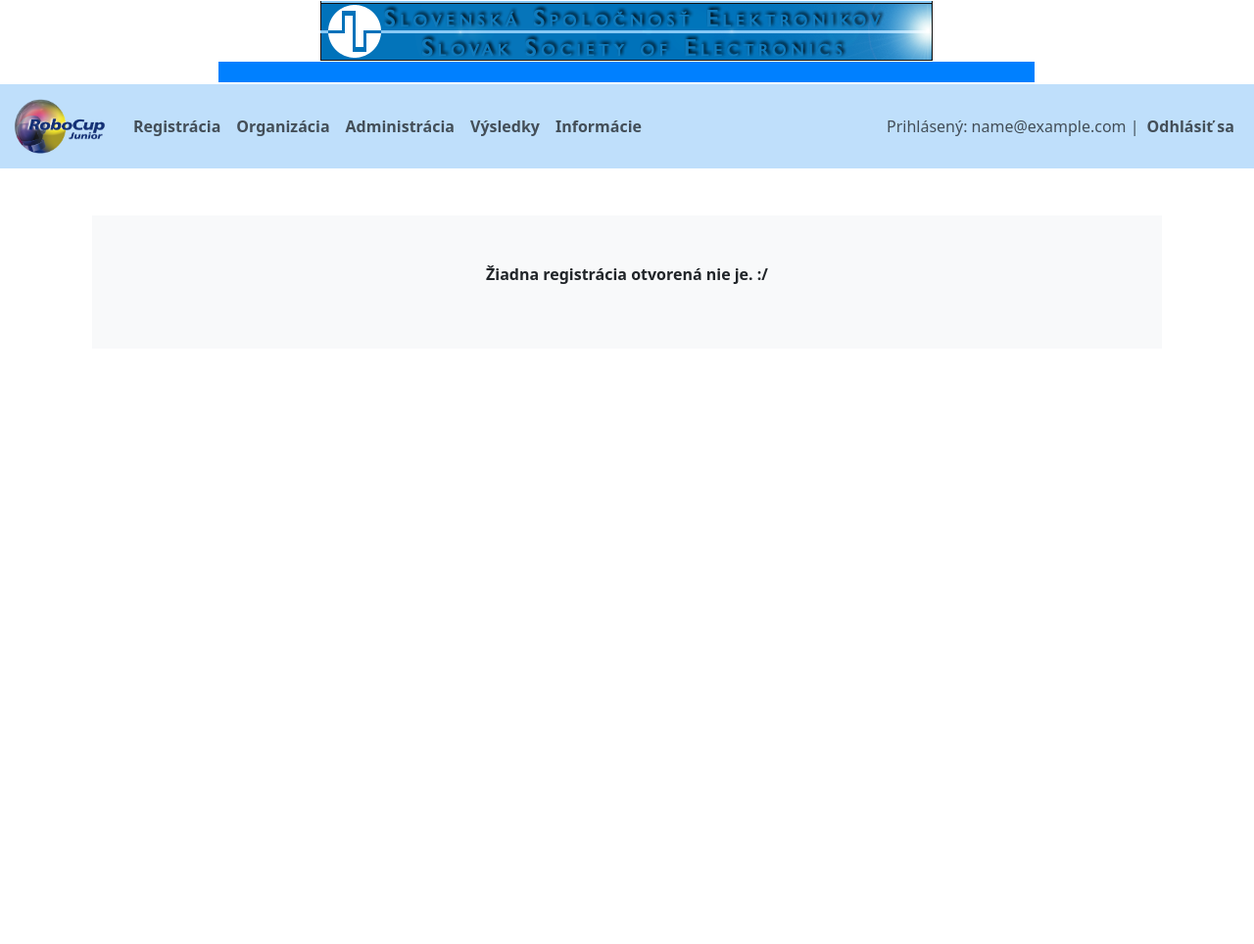
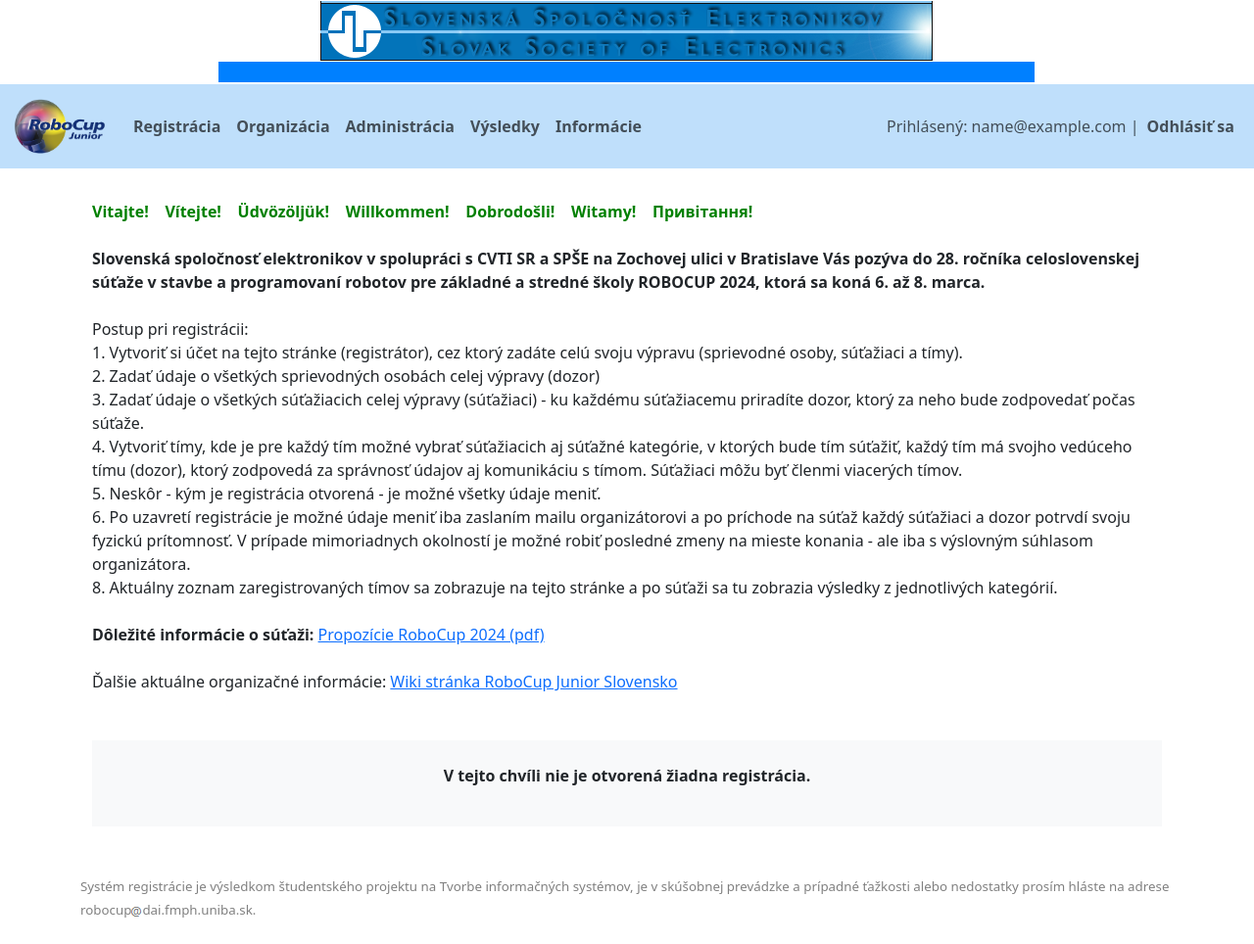
Before and after one commit to TIS2023-FMFI/robocup, a Django app: page /home in a window 1280 px wide. Shown: the whole page at 98% size. Before the commit the page ends 290 px from the top, so only its background shows below. Run offline with Django 4.2, Linux system fonts and the light colour scheme; the visitor is signed in with stand-in values (Sample User, id 1); data that the repository does not hold is empty; parts of the project's set-up code (start-up, migrations or seed data) failed here and were passed over; some libraries are stand-ins or nearby versions.

Commit message:
registration for rcj2024 ready to launch

```diff
--- a/robocup-reg/web/common/templates/base.html
+++ b/robocup-reg/web/common/templates/base.html
@@ -17,11 +17,11 @@
     <body>
         <div class="h-100 d-flex align-items-center justify-content-center">
             <a href="https://skse.sk">
-                <img src=" {% static 'skse.png' %}"  width="100%" height="5%">
+                <img src=" {% static 'skse.png' %}"  width="100%">
             </a>
         </div>
-        <nav class="navbar navbar-expand-md navbar-light"
-             style="background-color: rgba(0,128,240,0.25)">
+          <nav class="navbar navbar-expand-md navbar-light"
+		style="background-color: rgba(0,128,240,0.25)">
             <div class="container-fluid">
                 <a class="navbar-brand" href="/home">
                     <img src=" {% static 'rcj_logo.png' %}"  width="100" height="60">
@@ -66,7 +66,7 @@
                     </ul>
                 </div>
             </div>
-        </nav>
+	  </nav>
         <div class="container mt-2">
             {% for message in messages %}
                 {% if 'success' in message.tags %}
--- a/robocup-reg/web/common/templates/home.html
+++ b/robocup-reg/web/common/templates/home.html
@@ -1,9 +1,25 @@
 {% extends 'base.html' %}
+{% load static %}
 {% block title %}Robocup HOME{% endblock %}
 {% block content %}
+        <div class="container-fluid">
+		<br><span style="color: green"><b>Vitajte! &nbsp;&nbsp;&nbsp;Vítejte! &nbsp;&nbsp;&nbsp;Üdvözöljük! &nbsp;&nbsp;&nbsp;Willkommen! &nbsp;&nbsp;&nbsp;Dobrodošli! &nbsp;&nbsp;&nbsp;Witamy! &nbsp;&nbsp;&nbsp;Привітання!</b><br><br></span>
+		<b>Slovenská spoločnosť elektronikov v spolupráci s CVTI SR a SPŠE na Zochovej ulici v Bratislave Vás pozýva do 28. ročníka celoslovenskej súťaže v stavbe a programovaní robotov pre základné a stredné školy ROBOCUP 2024, ktorá sa koná 6. až 8. marca.</b> <br><br>
+		Postup pri registrácii:<br>
+		1. Vytvoriť si účet na tejto stránke (registrátor), cez ktorý zadáte celú svoju výpravu (sprievodné osoby, súťažiaci a tímy).<br>
+		2. Zadať údaje o všetkých sprievodných osobách celej výpravy (dozor)<br>
+		3. Zadať údaje o všetkých súťažiacich celej výpravy (súťažiaci) - ku každému súťažiacemu priradíte dozor, ktorý za neho bude zodpovedať počas súťaže.<br>
+		4. Vytvoriť tímy, kde je pre každý tím možné vybrať súťažiacich aj súťažné kategórie, v ktorých bude tím súťažiť, každý tím má svojho vedúceho tímu (dozor), ktorý zodpovedá za správnosť údajov aj komunikáciu s tímom. Súťažiaci môžu byť členmi viacerých tímov.<br>
+		5. Neskôr - kým je registrácia otvorená - je možné všetky údaje meniť.<br>
+		6. Po uzavretí registrácie je možné údaje meniť iba zaslaním mailu organizátorovi a po príchode na súťaž každý súťažiaci a dozor potrvdí svoju fyzickú prítomnosť. V prípade mimoriadnych okolností je možné robiť posledné zmeny na mieste konania - ale iba s výslovným súhlasom organizátora. <br>
+		8. Aktuálny zoznam zaregistrovaných tímov sa zobrazuje na tejto stránke a po súťaži sa tu zobrazia výsledky z jednotlivých kategórií.<br><br>
+		<b>Dôležité informácie o súťaži:</b> <!--
+		<a href="https://skse.sk/sse-files/html/aktivity/ROBOCUP2024/PropozicieRoboCup2024.pdf">Propozície RoboCup 2024 (pdf)</a><br><br>
+		-->
+		<a href="{% static 'Propozicie_RoboCup2024.pdf' %}">Propozície RoboCup 2024 (pdf)</a><br><br>
+		Ďalšie aktuálne organizačné informácie: <a href="https://wiki.robotika.sk/robowiki/index.php?title=RoboCup_Junior_Slovensko">Wiki stránka RoboCup Junior Slovensko</a>
     {% if user.is_authenticated %}
-        <div class="container-fluid">
-            <div class="container-fluid p-5 my-5 bg-light " style="text-align: center">
+            <div class="container-fluid p-4 my-5 bg-light " style="text-align: center">
                 {% if open_event.registrations_fits_today %}
                     <p class="align-content-center">
                         <strong>Registrácia na {{ open_event.name }} je otvorená!</strong>
@@ -13,14 +29,14 @@
                        href="{% url "leader_panel" %}">Registruj svoj tím</a>
                 {% else %}
                     <p class="align-content-center">
-                        <strong>Žiadna registrácia otvorená nie je. :/</strong>
+                        <strong>V tejto chvíli nie je otvorená žiadna registrácia.</strong>
                     </p>
                 {% endif %}
             </div>
         </div>
     {% else %}
         <div class="container-fluid">
-            <div class="container-fluid p-5 my-5 bg-light " style="text-align: center">
+            <div class="container-fluid p-4 my-5 bg-light " style="text-align: center">
                 <p class="align-content-center">
                     <strong>Na prístup k registrácií súťažiacich/tímov je potrebné sa prihlásiť.</strong>
                 </p>
@@ -30,4 +46,5 @@
             </div>
         </div>
     {% endif %}
+    <span style="font-size: smaller;color: grey">Systém registrácie je výsledkom študentského projektu na Tvorbe informačných systémov, je v skúšobnej prevádzke a prípadné ťažkosti alebo nedostatky prosím hláste na adrese robocup<img src=" {% static 'zavinac.png' %}" alt="@" title="@">dai.fmph.uniba.sk.</span><br><br>
 {% endblock %}
--- a/robocup-reg/web/leader/templates/team_assembly.html
+++ b/robocup-reg/web/leader/templates/team_assembly.html
@@ -6,7 +6,7 @@
             <p>{{ form.errors }}</p>
         </div>
         <div class="container mt-5">
-            <h2>Zostanevie tímu</h2>
+            <h2>Zostavenie tímu</h2>
             {% if form.instance.id %}
                 <form method="post" action="{% url 'team_edit' form.instance.id %}">
                 {% elif id is not None %}
```
Also changed, not shown: robocup-reg/web/leader/templates/add_competitor.html (+9 -7 lines), robocup-reg/web/leader/templates/add_supervisor.html (+9 -7 lines), robocup-reg/web/leader/views.py (+9 -10 lines), robocup-reg/web/common/static/zavinac.png (added).
